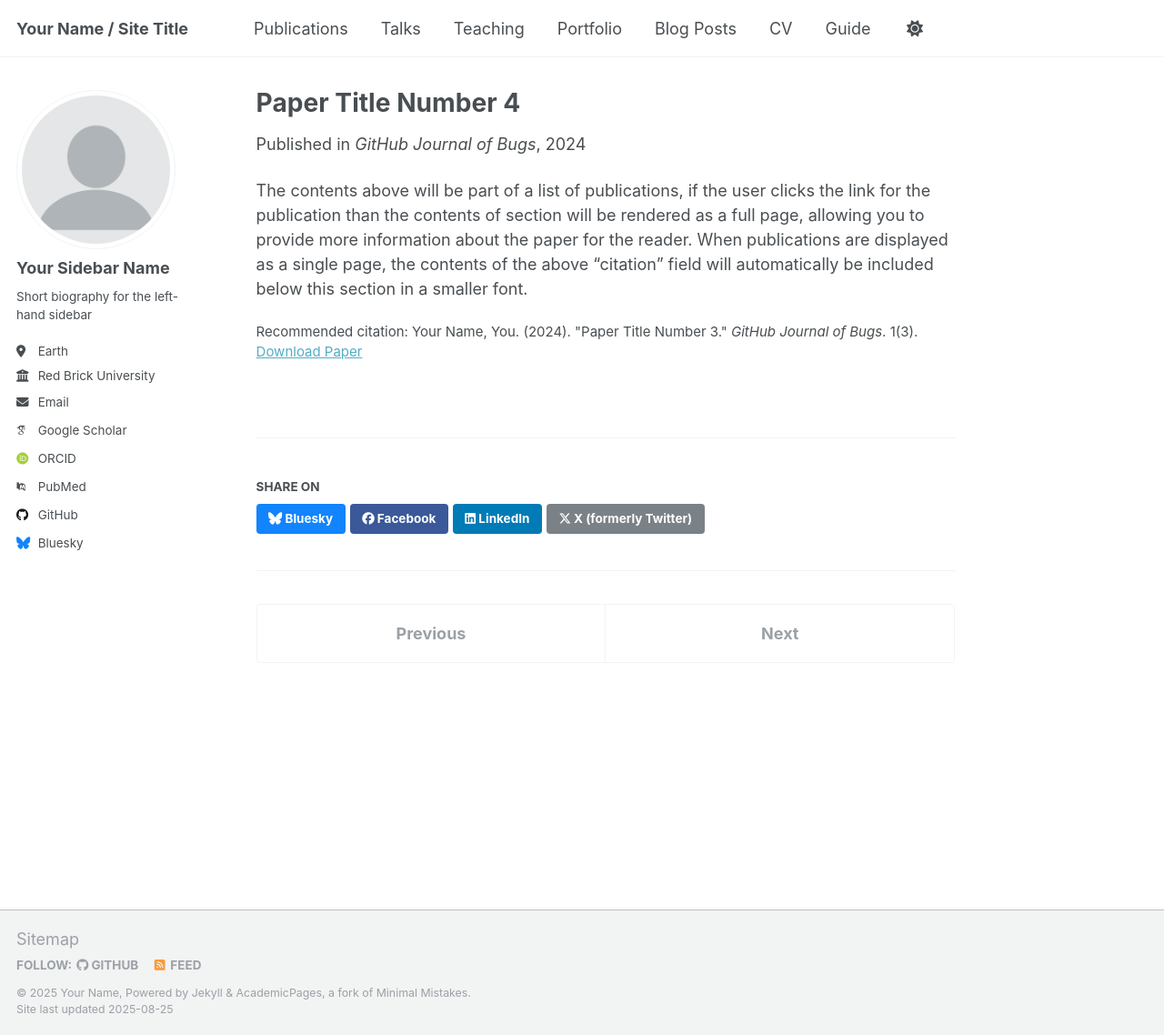
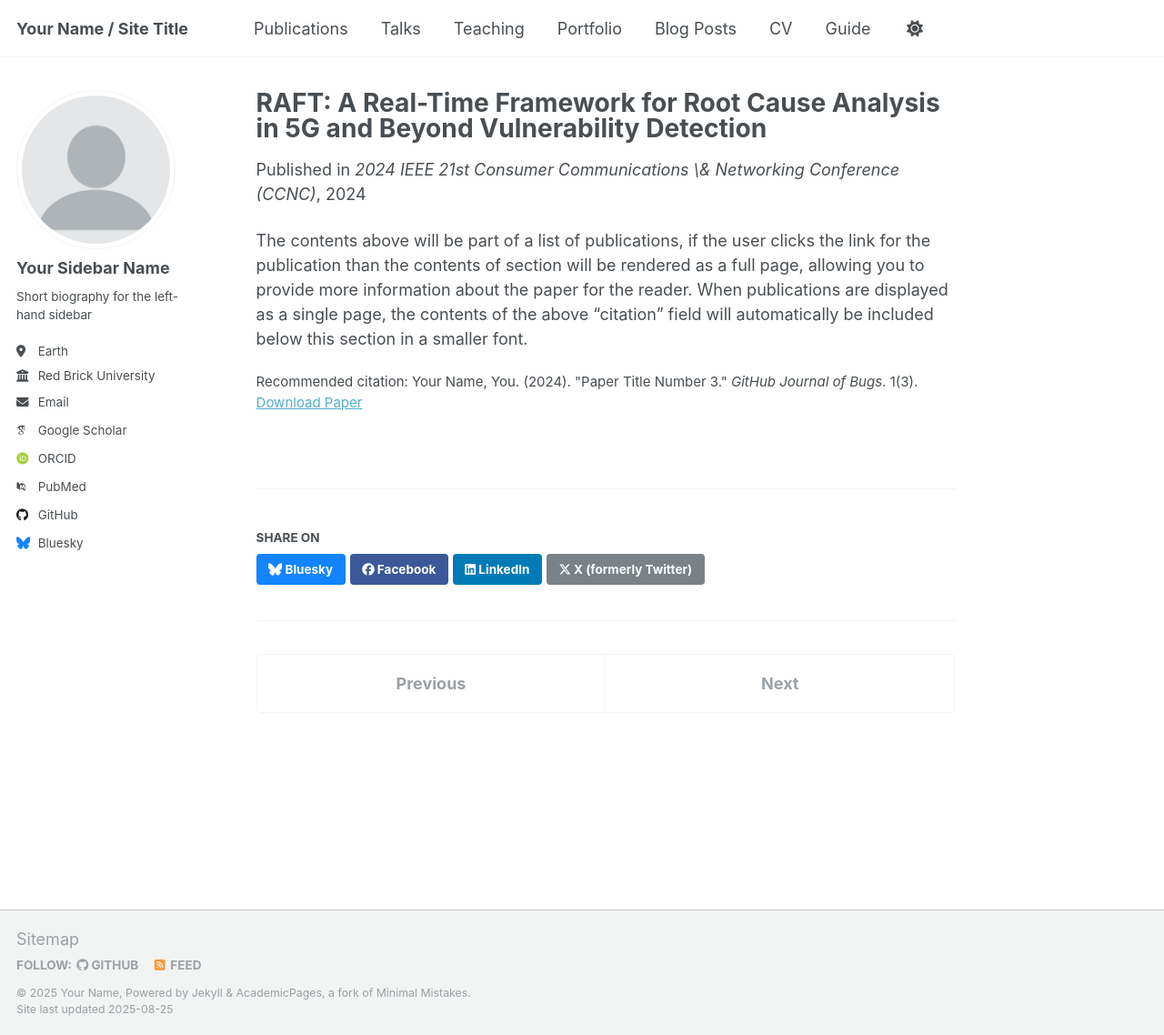
Before and after one commit to LXY-princess/lxy-princess.github.io, a Jekyll site: the page built from _publications/2024-02-17-paper-title-number-4.md, in a window 1280 px wide and 1138 px high. Shown: the whole window at 91% size. Built offline with Jekyll 4.4.1, drawn with Linux system fonts in a browser that asks for light colours; some web fonts are replaced; a script that is not in the unit is left out.

Commit message:
Update 2024-02-17-paper-title-number-4.md

```diff
--- a/_publications/2024-02-17-paper-title-number-4.md
+++ b/_publications/2024-02-17-paper-title-number-4.md
@@ -1,12 +1,12 @@
 ---
-title: "Paper Title Number 4"
+title: "RAFT: A Real-Time Framework for Root Cause Analysis in 5G and Beyond Vulnerability Detection"
 collection: publications
 category: conferences
 permalink: /publication/2024-02-17-paper-title-number-4
-excerpt: 'This paper is about fixing template issue #693.'
+excerpt: 'Root cause analysis, Protocols, 5G mobile communication, Machine learning, Fuzzing, Information retrieval, Real-time systems'
 date: 2024-02-17
-venue: 'GitHub Journal of Bugs'
-paperurl: 'http://academicpages.github.io/files/paper3.pdf'
+venue: '2024 IEEE 21st Consumer Communications \& Networking Conference (CCNC)'
+paperurl: 'https://ieeexplore.ieee.org/document/10454824'
 citation: 'Your Name, You. (2024). &quot;Paper Title Number 3.&quot; <i>GitHub Journal of Bugs</i>. 1(3).'
 ---
 
```
